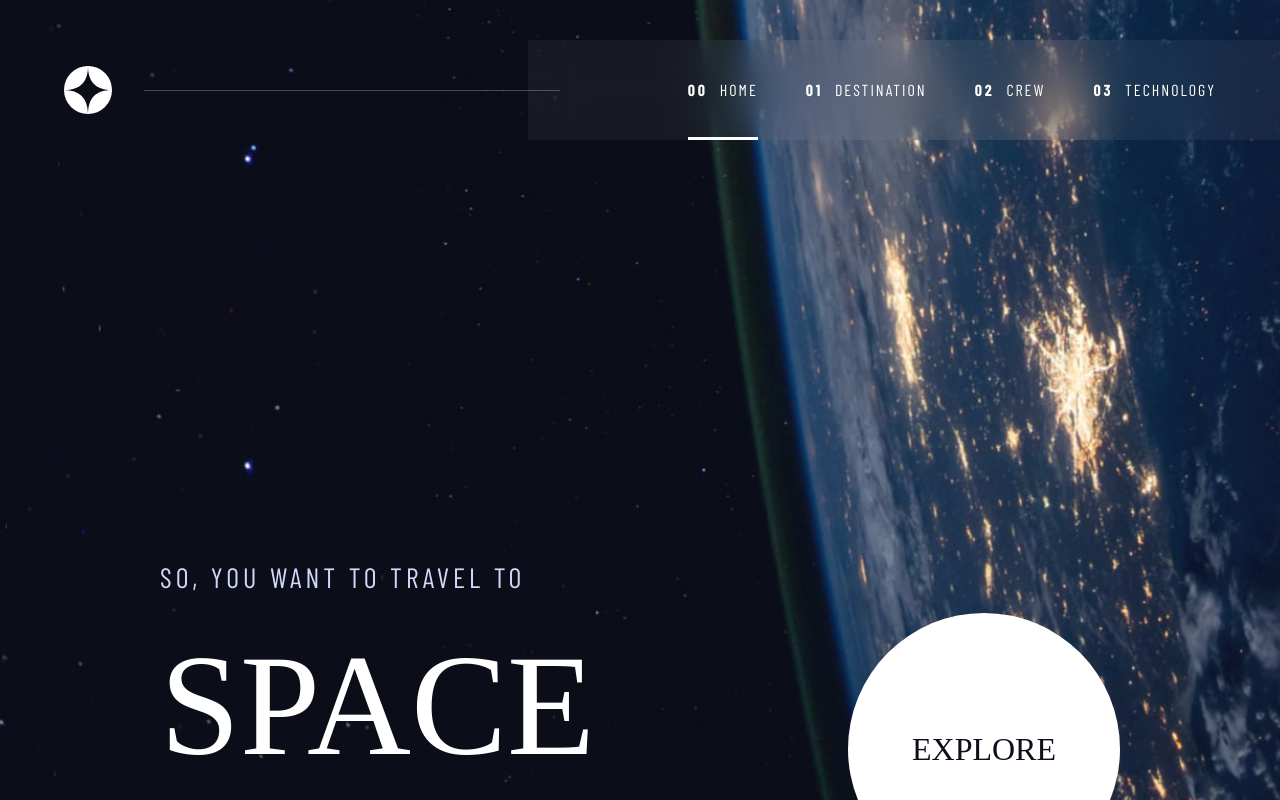
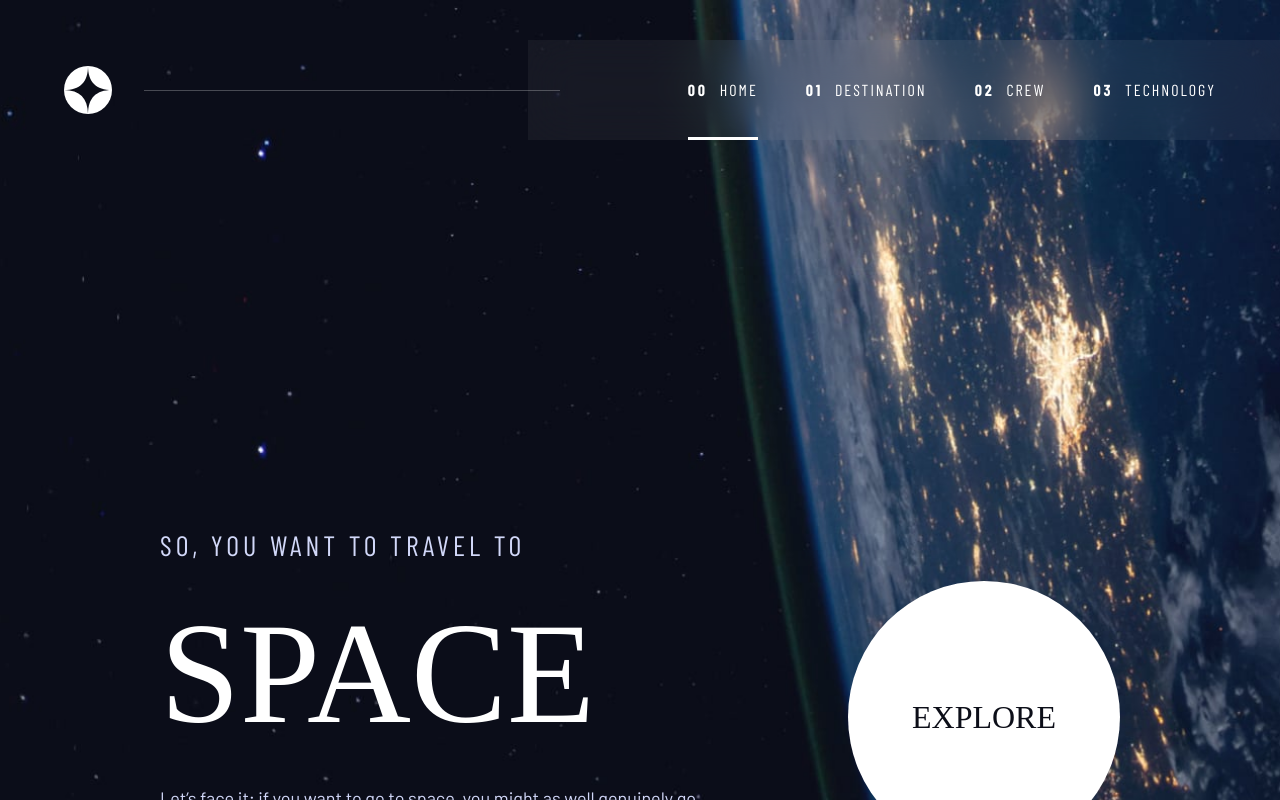
Before and after one commit to 47roms16/space-tourism-website, a React (Vite) app: page / in a window 1280 px wide. Shown: the top 800 px of the page. Built offline with nearby package versions, Linux system fonts and the light colour scheme; a web font is replaced by a local one.

Commit message:
style: adjust padding top to make bottom spacing better

```diff
--- a/src/pages/Home.tsx
+++ b/src/pages/Home.tsx
@@ -9,7 +9,7 @@ function Home() {
 
   return (
     <SectionLayout>
-      <div className="flex items-center justify-between pt-[26rem] max-lg:flex-col max-lg:pt-32 max-lg:text-center max-md:pt-6">
+      <div className="flex items-center justify-between pt-[24rem] max-lg:flex-col max-lg:pt-32 max-lg:text-center max-md:pt-6">
         <div>
           <p className="text-lavender-blue font-barlow-condensed text-[1.75rem] tracking-[4px] max-md:text-base max-md:tracking-[calc(15*0.01em)]">
             SO, YOU WANT TO TRAVEL TO
```
